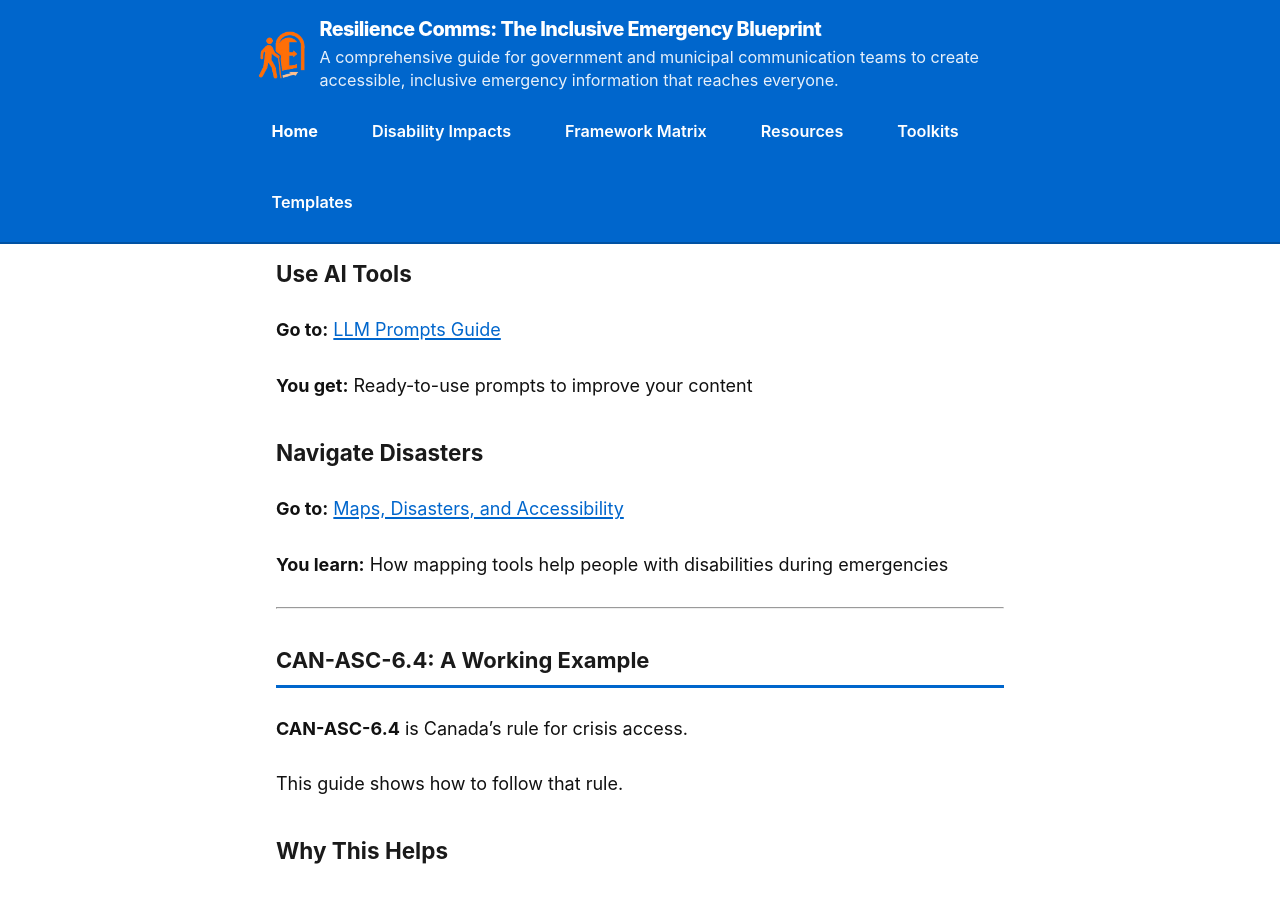
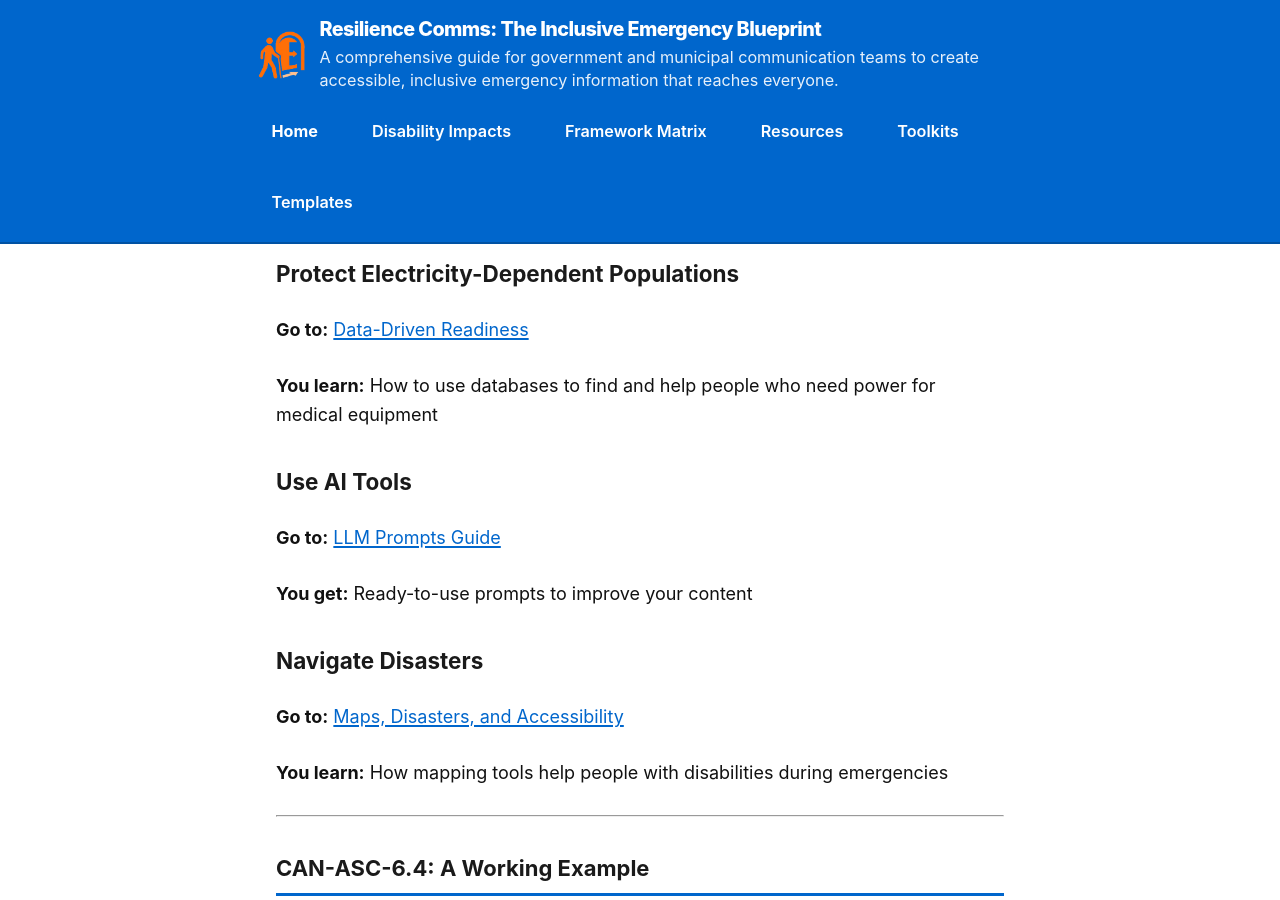
Before and after one commit to mgifford/inclusive-emergency-readiness, a Jekyll site: the page built from index.md, in a window 1280 px wide and 900 px high, scrolled down 4395 px. Built offline with Jekyll 4.4.1, drawn with Linux system fonts in a browser that asks for light colours.

Commit message:
Add cross-references to Data-Driven Readiness module
Co-authored-by: mgifford <116832+mgifford@users.noreply.github.com>

```diff
--- a/index.md
+++ b/index.md
@@ -124,6 +124,11 @@ You must reach all people.
 **Go to:** [Physical-Digital Intersection]({{ '/framework/physical-digital.html' | relative_url }})
 
 **You learn:** How to make shelters accessible
+
+### Protect Electricity-Dependent Populations
+**Go to:** [Data-Driven Readiness]({{ '/framework/data-driven-readiness.html' | relative_url }})
+
+**You learn:** How to use databases to find and help people who need power for medical equipment
 
 ### Use AI Tools
 **Go to:** [LLM Prompts Guide]({{ '/framework/llm-prompts.html' | relative_url }})
```
Also changed, not shown: framework/physical-digital.md (+2 -0 lines).
